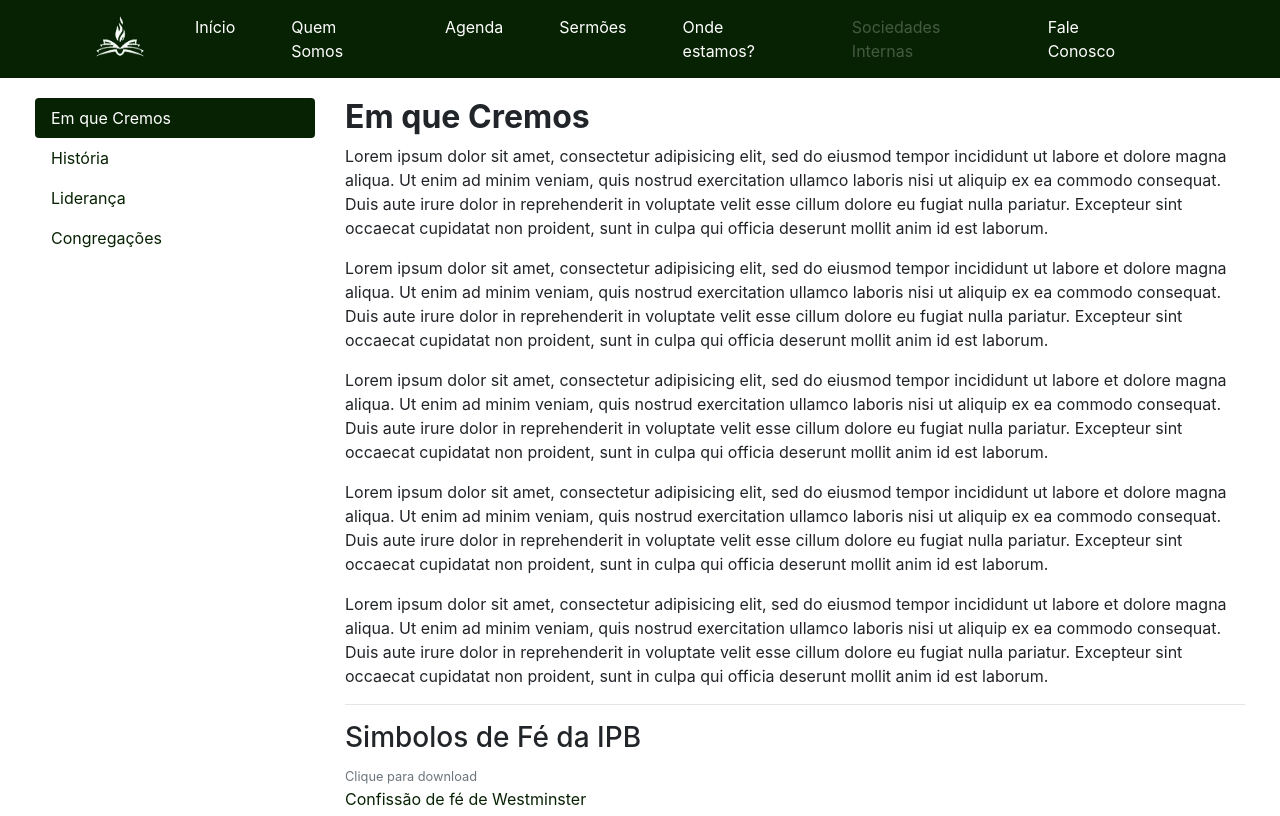
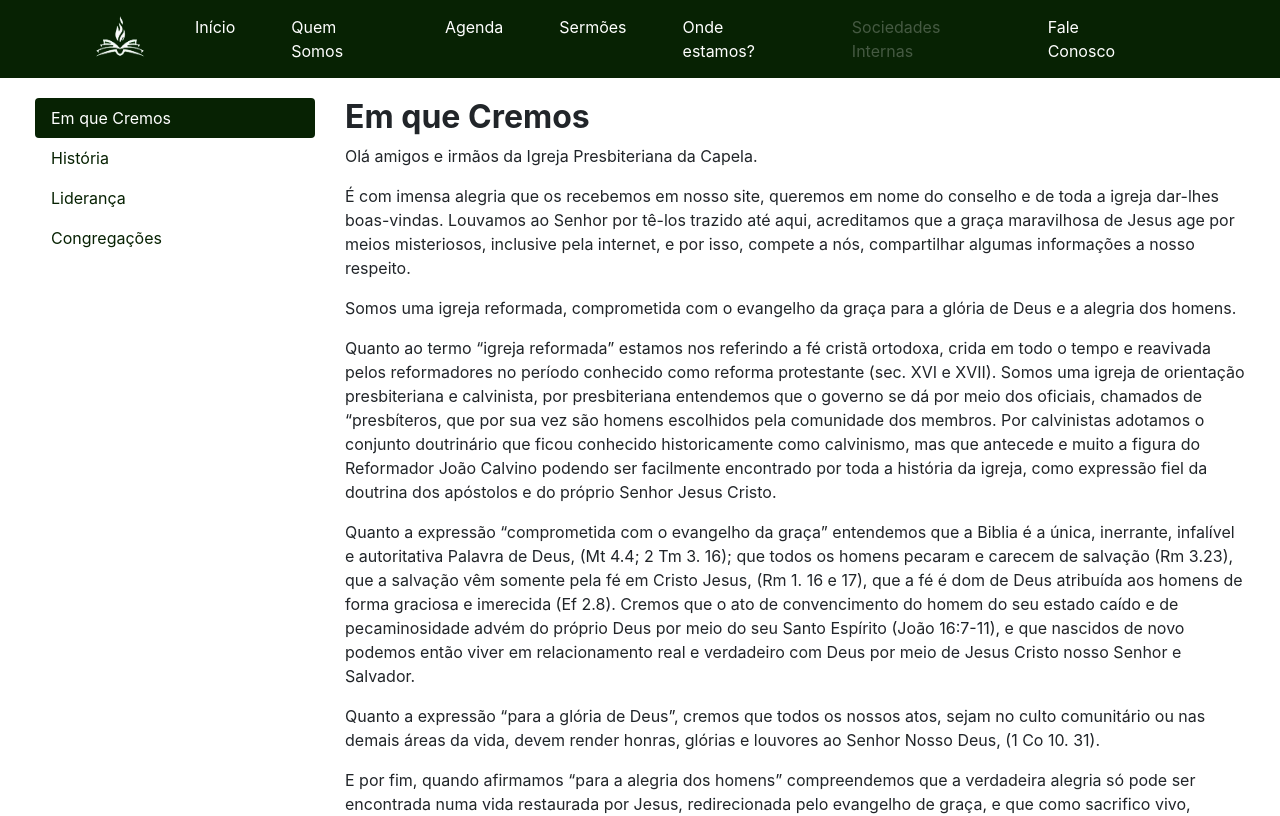
Before and after one commit to PauloFalkaniere/ipbcapela, an Angular app: page /sobre in a window 1280 px wide. Shown: the top 816 px of the page. Built offline with nearby package versions, Linux system fonts and the light colour scheme.

Commit message:
finaliza o sobre

```diff
--- a/src/app/sobre/sobre.component.html
+++ b/src/app/sobre/sobre.component.html
@@ -12,12 +12,17 @@
       <div class="tab-content" id="v-pills-tabContent">
         <div class="tab-pane fade show active" id="v-pills-credo" role="tabpanel" aria-labelledby="v-pills-credo-tab">
           <h2><b>Em que Cremos</b></h2>
-          <p>Lorem ipsum dolor sit amet, consectetur adipisicing elit, sed do eiusmod tempor incididunt ut labore et dolore magna aliqua. Ut enim ad minim veniam, quis nostrud exercitation ullamco laboris nisi ut aliquip ex ea commodo consequat. Duis aute irure dolor in reprehenderit in voluptate velit esse cillum dolore eu fugiat nulla pariatur. Excepteur sint occaecat cupidatat non proident, sunt in culpa qui officia deserunt mollit anim id est laborum.</p>
-          <p>Lorem ipsum dolor sit amet, consectetur adipisicing elit, sed do eiusmod tempor incididunt ut labore et dolore magna aliqua. Ut enim ad minim veniam, quis nostrud exercitation ullamco laboris nisi ut aliquip ex ea commodo consequat. Duis aute irure dolor in reprehenderit in voluptate velit esse cillum dolore eu fugiat nulla pariatur. Excepteur sint occaecat cupidatat non proident, sunt in culpa qui officia deserunt mollit anim id est laborum.</p>
-          <p>Lorem ipsum dolor sit amet, consectetur adipisicing elit, sed do eiusmod tempor incididunt ut labore et dolore magna aliqua. Ut enim ad minim veniam, quis nostrud exercitation ullamco laboris nisi ut aliquip ex ea commodo consequat. Duis aute irure dolor in reprehenderit in voluptate velit esse cillum dolore eu fugiat nulla pariatur. Excepteur sint occaecat cupidatat non proident, sunt in culpa qui officia deserunt mollit anim id est laborum.</p>
-          <p>Lorem ipsum dolor sit amet, consectetur adipisicing elit, sed do eiusmod tempor incididunt ut labore et dolore magna aliqua. Ut enim ad minim veniam, quis nostrud exercitation ullamco laboris nisi ut aliquip ex ea commodo consequat. Duis aute irure dolor in reprehenderit in voluptate velit esse cillum dolore eu fugiat nulla pariatur. Excepteur sint occaecat cupidatat non proident, sunt in culpa qui officia deserunt mollit anim id est laborum.</p>
-          <p>Lorem ipsum dolor sit amet, consectetur adipisicing elit, sed do eiusmod tempor incididunt ut labore et dolore magna aliqua. Ut enim ad minim veniam, quis nostrud exercitation ullamco laboris nisi ut aliquip ex ea commodo consequat. Duis aute irure dolor in reprehenderit in voluptate velit esse cillum dolore eu fugiat nulla pariatur. Excepteur sint occaecat cupidatat non proident, sunt in culpa qui officia deserunt mollit anim id est laborum.</p>
+          <p>Olá amigos e irmãos da Igreja Presbiteriana da Capela.</p>
+          <p>É com imensa alegria que os recebemos em nosso site, queremos em nome do conselho e de toda a igreja dar-lhes boas-vindas. Louvamos ao Senhor por tê-los trazido até aqui, acreditamos que a graça maravilhosa de Jesus age por meios misteriosos, inclusive pela internet, e por isso, compete a nós, compartilhar algumas informações a nosso respeito.</p>
+          <p>Somos uma igreja reformada, comprometida com o evangelho da graça para a glória de Deus e a alegria dos homens.</p>
+          <p>Quanto ao termo “igreja reformada” estamos nos referindo a fé cristã ortodoxa, crida em todo o tempo e reavivada pelos reformadores no período conhecido como reforma protestante (sec. XVI e XVII). Somos uma igreja de orientação presbiteriana e calvinista, por presbiteriana entendemos que o governo se dá por meio dos oficiais, chamados de “presbíteros, que por sua vez são homens escolhidos pela comunidade dos membros. Por calvinistas adotamos o conjunto doutrinário que ficou conhecido historicamente como calvinismo, mas que antecede e muito a figura do Reformador João Calvino podendo ser facilmente  encontrado por toda a história da igreja, como expressão fiel da doutrina dos apóstolos e do próprio Senhor Jesus Cristo.</p>
+          <p>Quanto a expressão “comprometida com o evangelho da graça” entendemos que a Biblia é a única, inerrante, infalível e autoritativa Palavra de Deus, (Mt 4.4; 2 Tm 3. 16);  que todos os homens pecaram e carecem de salvação (Rm 3.23), que a salvação vêm somente pela fé em Cristo Jesus, (Rm 1. 16 e 17), que a fé é dom de Deus atribuída aos homens de forma graciosa e imerecida (Ef 2.8). Cremos que o ato de convencimento do homem do seu estado caído e de pecaminosidade advém do próprio Deus por meio do seu Santo Espírito (João 16:7-11), e que nascidos de novo podemos então viver em relacionamento real e verdadeiro com Deus por meio de Jesus Cristo nosso Senhor e Salvador.</p>
+          <p>Quanto a expressão “para a glória de Deus”, cremos que todos os nossos atos, sejam no culto comunitário ou nas demais áreas da vida, devem render honras, glórias e louvores ao Senhor Nosso Deus, (1 Co 10. 31).</p>
+          <p>E por fim, quando afirmamos “para a alegria dos homens” compreendemos que a verdadeira alegria só pode ser encontrada numa vida restaurada por Jesus, redirecionada pelo evangelho de graça, e que como sacrifico vivo, glorifica a Deus em todo o tempo.</p>
+
+          <p><b>Rev. Daniel Basso.</b> </p>
           <hr/>
+          <p>Sendo uma Igreja presbiteriana subscrevemos os seguintes documentos:</p>
           <h3>Simbolos de Fé da IPB</h3>
           <small class="text-muted">Clique para download</small>
           <p><a href="../../assets/pdf/confissao_de_westminster.pdf" target="_blank">Confissão de fé de Westminster</a></p>
@@ -40,11 +45,10 @@
         </div>
         <div class="tab-pane fade" id="v-pills-historia" role="tabpanel" aria-labelledby="v-pills-historia-tab">
           <h2 id="credo"><b>Nossa História</b></h2>
-          <p>Lorem ipsum dolor sit amet, consectetur adipisicing elit, sed do eiusmod tempor incididunt ut labore et dolore magna aliqua. Ut enim ad minim veniam, quis nostrud exercitation ullamco laboris nisi ut aliquip ex ea commodo consequat. Duis aute irure dolor in reprehenderit in voluptate velit esse cillum dolore eu fugiat nulla pariatur. Excepteur sint occaecat cupidatat non proident, sunt in culpa qui officia deserunt mollit anim id est laborum.</p>
-          <p>Lorem ipsum dolor sit amet, consectetur adipisicing elit, sed do eiusmod tempor incididunt ut labore et dolore magna aliqua. Ut enim ad minim veniam, quis nostrud exercitation ullamco laboris nisi ut aliquip ex ea commodo consequat. Duis aute irure dolor in reprehenderit in voluptate velit esse cillum dolore eu fugiat nulla pariatur. Excepteur sint occaecat cupidatat non proident, sunt in culpa qui officia deserunt mollit anim id est laborum.</p>
-          <p>Lorem ipsum dolor sit amet, consectetur adipisicing elit, sed do eiusmod tempor incididunt ut labore et dolore magna aliqua. Ut enim ad minim veniam, quis nostrud exercitation ullamco laboris nisi ut aliquip ex ea commodo consequat. Duis aute irure dolor in reprehenderit in voluptate velit esse cillum dolore eu fugiat nulla pariatur. Excepteur sint occaecat cupidatat non proident, sunt in culpa qui officia deserunt mollit anim id est laborum.</p>
-          <p>Lorem ipsum dolor sit amet, consectetur adipisicing elit, sed do eiusmod tempor incididunt ut labore et dolore magna aliqua. Ut enim ad minim veniam, quis nostrud exercitation ullamco laboris nisi ut aliquip ex ea commodo consequat. Duis aute irure dolor in reprehenderit in voluptate velit esse cillum dolore eu fugiat nulla pariatur. Excepteur sint occaecat cupidatat non proident, sunt in culpa qui officia deserunt mollit anim id est laborum.</p>
-
+          <p>O projeto da contação da história da Igreja Presbiteriana da Capela começa no final da década de 70 quando os primeiros esforços para o plantio de uma igreja presbiteriana se deram na cidade de Vinhedo.
+          <p>A fim de não sermos omissos quanto os valorosos esforços de homens e mulheres nesta saga, preferimos dedicar mais tempo em reproduzir toda a nossa rica história. O levantamento documental tanto para arquivo, acervo e produção historiográfica, envolve tempo e dedicação.</p>
+          <p>A história da Igreja Presbiteriana da Capela se mistura a história de inúmeras famílias, de pastores e presbíteros, e de outras tantas igrejas que fizeram parte desta obra gloriosa.</p>
+          <p>Cremos que em breve teremos toda a nossa história contada em detalhes, com vistas unicamente ao engrandecimento da obra do Senhor Jesus, na idade de Vinhedo e mais especificamente, no bairro da Capela.</p>
         </div>
         <div class="tab-pane fade" id="v-pills-lideranca" role="tabpanel" aria-labelledby="v-pills-lideranca-tab">
           <h2><b>Liderança</b></h2><br>
@@ -57,7 +61,9 @@
             <div class="col-md-8">
               <div class="card-body">
                 <h5 class="card-title">Rev. Daniel Alessandro A. Basso</h5>
-                <p class="card-text">Lorem ipsum dolor sit amet, consectetur adipisicing elit, sed do eiusmod tempor incididunt ut labore et dolore magna aliqua. Ut enim ad minim veniam, quis nostrud exercitation ullamco laboris nisi ut aliquip ex ea commodo consequat. Duis aute irure dolor in reprehenderit in voluptate velit esse cillum dolore eu fugiat nulla pariatur. Excepteur sint occaecat cupidatat non proident, sunt in culpa qui officia deserunt mollit anim id est laborum.</p>
+                <p class="card-text">
+                  Casado com Luana, Pai de Taynara e de Vitor. A frente da igreja Presbiteriana da Capela desde Outubro de 2014. Formado em Teologia pelo seminário Presbiteriano do Sul, graduando em História Pela Universidade Federal do Rio de Janeiro, em Filosofia pela Faculdade São Bento de São Paulo e em Educação Cristã Clássica pelo Whitefield College na Florida. Mestrando pela Faculdade Internacional de Teologia Reformado e pelo Centro de Pós Graduação Andrew Jumper.
+                </p>
                 <p class="card-text"><small class="text-muted">Pastor Titular da IPBC</small></p>
               </div>
             </div>
@@ -88,7 +94,7 @@
             <div class="col-md-8">
               <div class="card-body">
                 <h5 class="card-title">Presb. Washington Nascimento</h5>
-                <p class="card-text">This is a wider card with supporting text below as a natural lead-in to additional content. This content is a little bit longer.</p>
+                <p class="card-text">Nasceu em Bacabal-MA, no dia 02/10/1964. Casado desde 1993, Maria Auxiliadora da Rocha Nascimento e pai de dois filhos: Saulo e Daniel. Conheceu o evangelho em janeiro de 1995, na Igreja Presbiteriana Cidade Nova, em Manaus,  onde serviu ao Senhor por 19 anos. Em dezembro de 2013, chegou com sua família em Vinhedo. Atualmente tem a alegria de servir ao Senhor na IP da Capela, onde é presbítero há 01 ano.</p>
                 <p class="card-text"><small class="text-muted">Tesoureiro do Conselho da IPBC</small></p>
               </div>
             </div>
@@ -96,7 +102,7 @@
           </div> <!--  Presb. -->
           <hr>
 
-          <div class="card mb-3">
+          <!-- <div class="card mb-3">
             <div class="row no-gutters">
 
               <div class="col-md-8">
@@ -110,20 +116,18 @@
                 <img src="../../assets/images/lideranca/presbjesse.jpeg" class="card-img" alt="...">
               </div>
             </div>
-          </div> <!--  Presb. -->
+          </div> Presb. -->
 
           <hr>
           <h3>Junta Diaconal</h3>
           <ul class="list-group list-group-flush">
-            <li class="list-group-item">Diac. Lucas Cruz - <small class="text-muted">Presidente da Junta Diaconal</small></li>
-            <li class="list-group-item">Dapibus ac facilisis in</li>
-            <li class="list-group-item">Morbi leo risus</li>
-            <li class="list-group-item">Porta ac consectetur ac</li>
-            <li class="list-group-item">Vestibulum at eros</li>
-            <li class="list-group-item">Dapibus ac facilisis in</li>
-            <li class="list-group-item">Morbi leo risus</li>
-            <li class="list-group-item">Porta ac consectetur ac</li>
-            <li class="list-group-item">Vestibulum at eros</li>
+            <li class="list-group-item">Diac. Alessandro Capelatto - <small class="text-muted">Presidente da Junta Diaconal</small></li>
+            <li class="list-group-item">Diac. Lucas B. Cruz - <small class="text-muted">Vice-Presidente da Junta Diaconal</small></li>
+            <li class="list-group-item">Gustavo Escudero da Silva - <small class="text-muted">Secretário da Junta Diaconal</small></li>
+            <li class="list-group-item">Valdivio dos Santos Durães - <small class="text-muted">Tesoureiro da Junta Diaconal</small></li>
+            <li class="list-group-item">Daniel da Rocha Nascimento</li>
+            <li class="list-group-item">Rafael Massoni</li>
+            <li class="list-group-item">Lucas Ortolani de Freitas</li>
           </ul>
         </div> <!-- Pane lideranca -->
 
@@ -163,7 +167,7 @@
                   <div class="col-md-5">
                     <a href="tel:5511943387405">
                       <i class="fas fa-phone"></i>
-                      +55 (11) 9 94338-7405
+                      +55 (11) 994338-7405
                     </a>
                   </div>
                 </div>
@@ -184,12 +188,17 @@
                     <div class="row">
                       <b>Responsável:  </b>Diac. Sem. Lucas Cruz <br>
                     </div>
+
                     <div class="row">
                       <p>
-                      R. Florianópolis, 696 - Jardim Esplanada, Jundiai - SP
+                        R. Florianópolis, 696 - Jardim Esplanada, Jundiai - SP -
                         <a href="https://bit.ly/2VUgdto" target="_blank"><i class="fas fa-map-marked-alt"></i></a>
                       </p>
+                    </div>
+                    <div class="row">
+                      <p>
                         Conecte-se:
+                      </p>
                     </div>
                     <div class="row">
                       <div class="col-md-3">
@@ -200,7 +209,7 @@
                       <div class="col-md-5">
                         <a href="tel:5511974747489">
                           <i class="fas fa-phone"></i>
-                        +55 11 9 7474-74894
+                          +55 (11) 97474-74894
                         </a>
                       </div>
                     </div>
```
Lines whose indentation alone changed are shown as unchanged.
